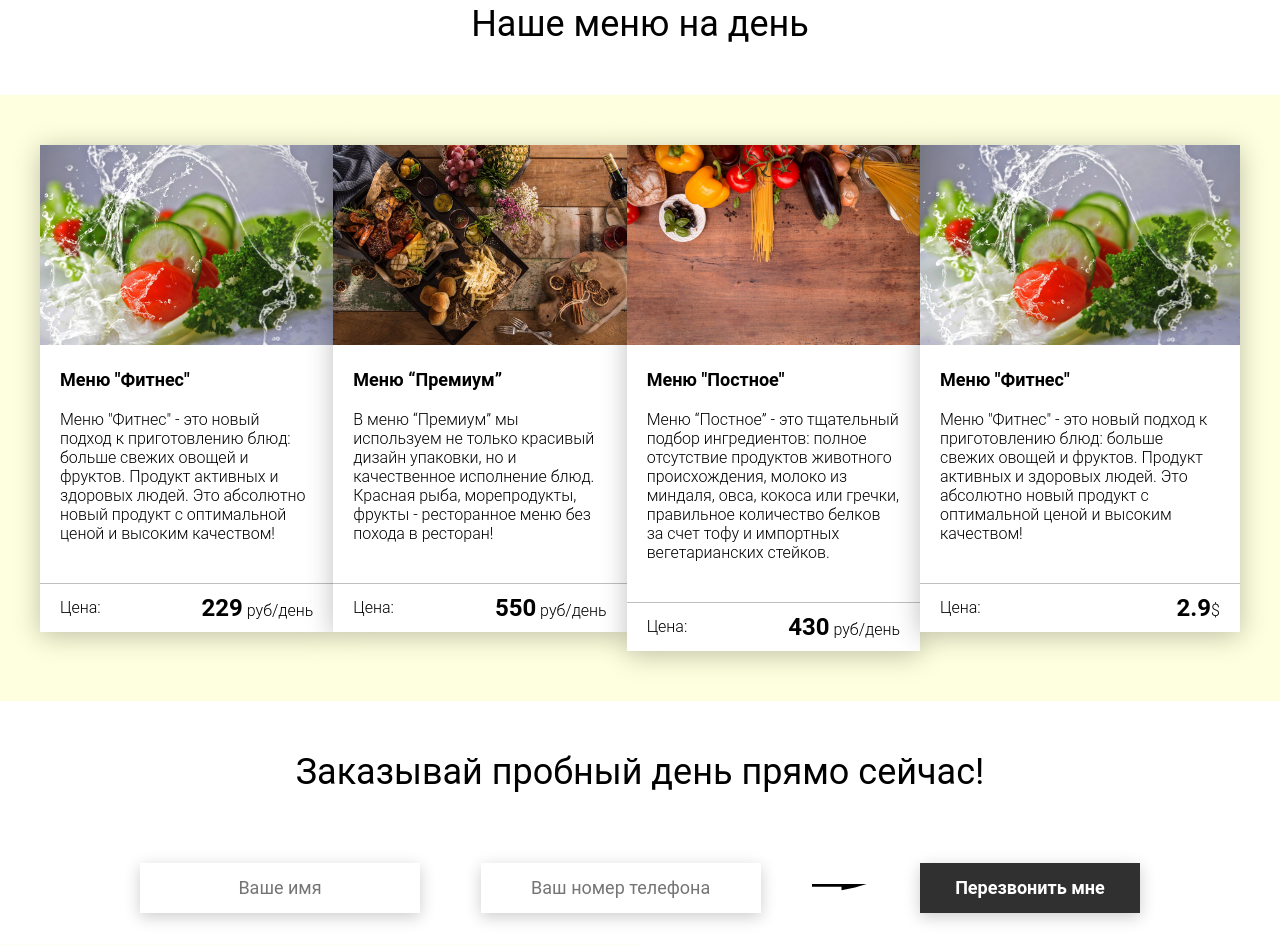
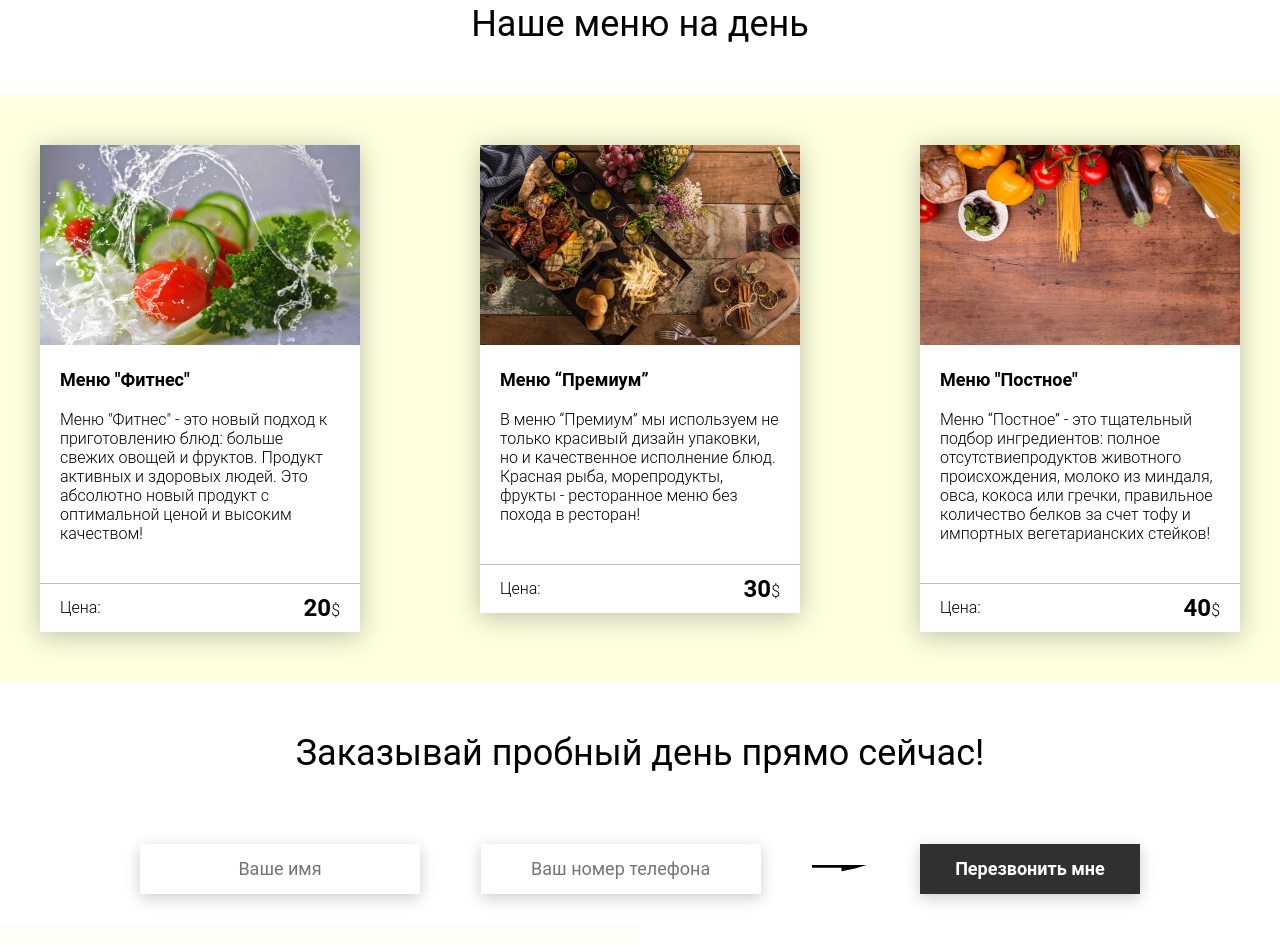
Before and after one commit to Pashkouski/first-project, a plain HTML site: page index.html in a window 1280 px wide. Shown: the part 2551-3496 px from the top of the page. Drawn offline with Linux system fonts and the light colour scheme.

Commit message:
добавление карточки JS2

```diff
--- a/index.html
+++ b/index.html
@@ -203,45 +203,7 @@
 
     <div class="menu__field">
         <div class="container">
-            <div class="menu__item">
-                <img src="img/tabs/vegy.jpg" alt="vegy">
-                <h3 class="menu__item-subtitle">Меню "Фитнес"</h3>
-                <div class="menu__item-descr">Меню "Фитнес" - это новый подход к приготовлению блюд: больше свежих
-                    овощей и фруктов. Продукт активных и здоровых людей. Это абсолютно новый продукт с оптимальной ценой
-                    и высоким качеством!
-                </div>
-                <div class="menu__item-divider"></div>
-                <div class="menu__item-price">
-                    <div class="menu__item-cost">Цена:</div>
-                    <div class="menu__item-total"><span>229</span> руб/день</div>
-                </div>
-            </div>
-            <div class="menu__item">
-                <img src="img/tabs/elite.jpg" alt="elite">
-                <h3 class="menu__item-subtitle">Меню “Премиум”</h3>
-                <div class="menu__item-descr">В меню “Премиум” мы используем не только красивый дизайн упаковки, но и
-                    качественное исполнение блюд. Красная рыба, морепродукты, фрукты - ресторанное меню без похода в
-                    ресторан!
-                </div>
-                <div class="menu__item-divider"></div>
-                <div class="menu__item-price">
-                    <div class="menu__item-cost">Цена:</div>
-                    <div class="menu__item-total"><span>550</span> руб/день</div>
-                </div>
-            </div>
-            <div class="menu__item">
-                <img src="img/tabs/post.jpg" alt="post">
-                <h3 class="menu__item-subtitle">Меню "Постное"</h3>
-                <div class="menu__item-descr">Меню “Постное” - это тщательный подбор ингредиентов: полное отсутствие
-                    продуктов животного происхождения, молоко из миндаля, овса, кокоса или гречки, правильное количество
-                    белков за счет тофу и импортных вегетарианских стейков.
-                </div>
-                <div class="menu__item-divider"></div>
-                <div class="menu__item-price">
-                    <div class="menu__item-cost">Цена:</div>
-                    <div class="menu__item-total"><span>430</span> руб/день</div>
-                </div>
-            </div>
+
         </div>
     </div>
 </div>
--- a/js/script.js
+++ b/js/script.js
@@ -138,9 +138,11 @@ document.addEventListener("DOMContentLoaded", () => {
             this.changeToRub();
         }
 
+
         changeToRub() {
-            this.prise = this.prise * this.transfer;
+            this.prise = this.prise / this.transfer;
         }
+
         render() {
             const element = document.createElement('div');
             element.innerHTML = `
@@ -166,10 +168,31 @@ document.addEventListener("DOMContentLoaded", () => {
         'Меню "Фитнес" - это новый подход к приготовлению блюд: больше свежих\n' +
         '                    овощей и фруктов. Продукт активных и здоровых людей. Это абсолютно новый продукт с оптимальной ценой\n' +
         '                    и высоким качеством!',
-           2.9,
+        20,
+        '.menu .container'
+    ).render();
+
+    new MenuCard(
+        "img/tabs/elite.jpg",
+        "elite",
+        'Меню “Премиум”',
+        'В меню “Премиум” мы используем не только красивый дизайн упаковки, но и ' +
+        'качественное исполнение блюд. Красная рыба, морепродукты, фрукты - ресторанное ' +
+        'меню без похода в ресторан!',
+        30,
+        '.menu .container'
+    ).render();
+
+    new MenuCard(
+        "img/tabs/post.jpg",
+        "post",
+        'Меню "Постное"',
+        'Меню “Постное” - это тщательный подбор ингредиентов: полное отсутствие' +
+        'продуктов животного происхождения, молоко из миндаля, овса, кокоса или гречки, ' +
+        'правильное количество белков за счет тофу и импортных вегетарианских стейков!',
+        40,
         '.menu .container'
     ).render();
 
 
-
 });
```
Lines whose indentation alone changed are shown as unchanged.
